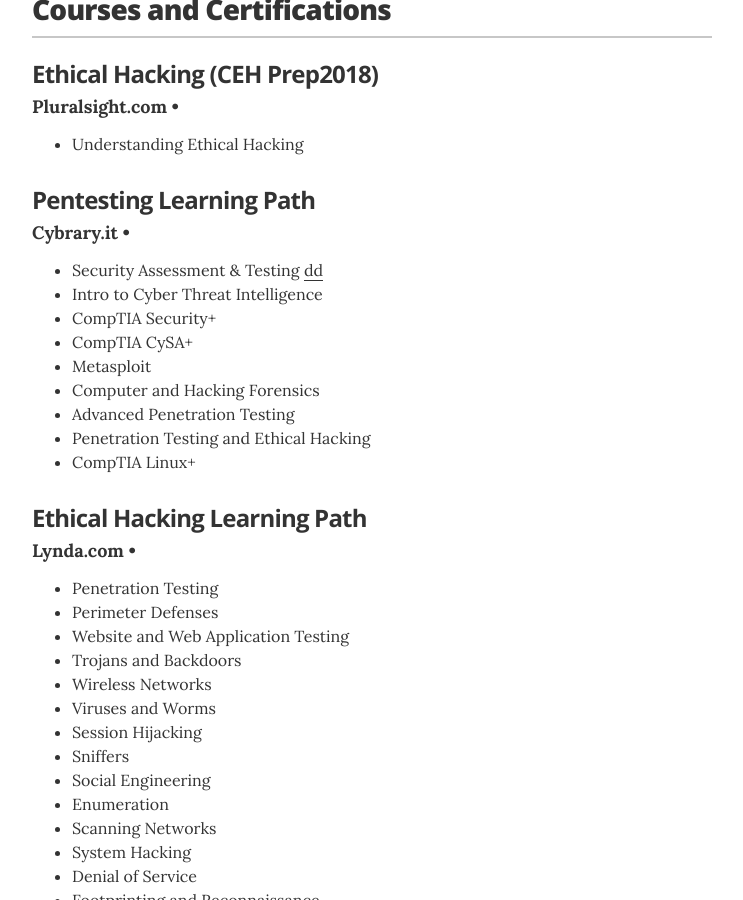
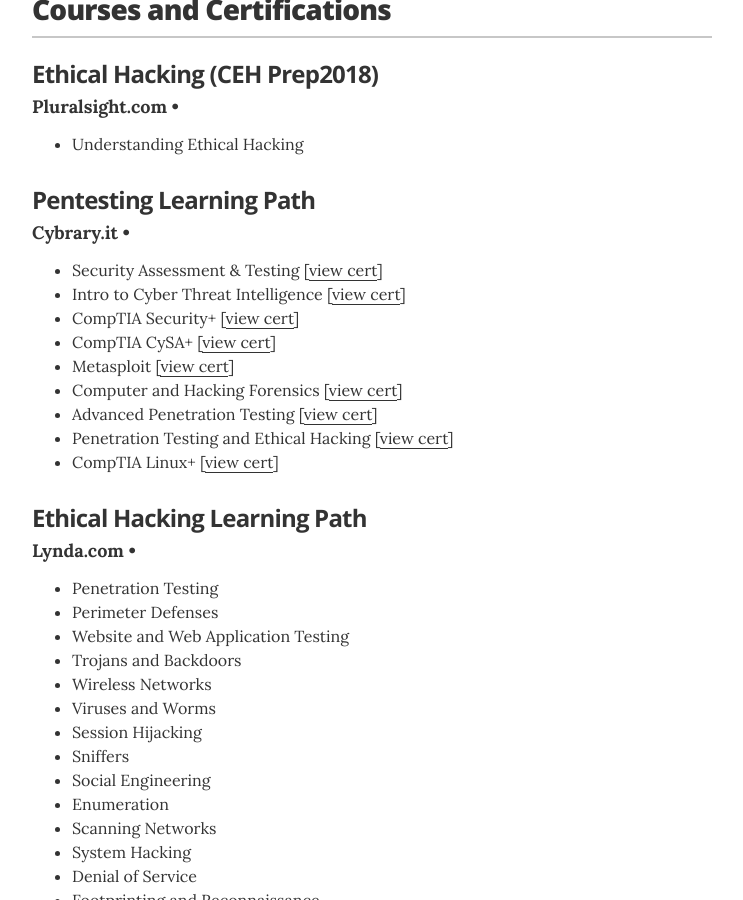
Before and after one commit to omik-sec/omik-sec.github.io, a Jekyll site: the page built from index.html, in a window 1280 px wide and 900 px high, scrolled down 558 px. Shown: the whole window, without its empty margins (268-1011 px from the left). Built offline with Jekyll 4.4.1, drawn with Linux system fonts in a browser that asks for light colours.

Commit message:
Update education.yml

```diff
--- a/_data/education.yml
+++ b/_data/education.yml
@@ -8,15 +8,15 @@
   uni: Pentesting Learning Path
   #year: 2004 &mdash; 2008
   awards:
-    - award: Security Assessment & Testing <a href="">dd</a>
-    - award: Intro to Cyber Threat Intelligence
-    - award: CompTIA Security+
-    - award: CompTIA CySA+
-    - award: Metasploit
-    - award: Computer and Hacking Forensics
-    - award: Advanced Penetration Testing
-    - award: Penetration Testing and Ethical Hacking
-    - award: CompTIA Linux+
+    - award: Security Assessment & Testing [<a href="https://drive.google.com/open?id=1bGC0B8MdeQQkbL_Q53gXZHa8tys3t9Yh" target="_blank">view cert</a>]
+    - award: Intro to Cyber Threat Intelligence [<a href="https://drive.google.com/open?id=1jRcjhGIXhtRk893rAEtdPDYpQcGTcQDD" target="_blank">view cert</a>]
+    - award: CompTIA Security+ [<a href="https://drive.google.com/open?id=1tYHSXspYCab93pw8hg8oZv_hErU3rS9f" target="_blank">view cert</a>]
+    - award: CompTIA CySA+ [<a href="https://drive.google.com/open?id=1iMaKNUctuC6x6-klP0HfkRI4rIOEz2w5" target="_blank">view cert</a>]
+    - award: Metasploit [<a href="https://drive.google.com/open?id=1YAwr6isx_hu2s_fqxAdlKjJWC9xbv2Lv" target="_blank">view cert</a>]
+    - award: Computer and Hacking Forensics [<a href="https://drive.google.com/open?id=1JTA_dPZVtSoOXre15IKD_Y3WRIcFEjmD" target="_blank">view cert</a>]
+    - award: Advanced Penetration Testing [<a href="https://drive.google.com/open?id=1XT7_U2PzLnK40qVeEfiuy3NA6M2ra6bn" target="_blank">view cert</a>]
+    - award: Penetration Testing and Ethical Hacking [<a href="https://drive.google.com/open?id=1FE8Xe7YmRZpOLOQL_Lscu7KOrMA-sqqZ" target="_blank">view cert</a>]
+    - award: CompTIA Linux+ [<a href="https://drive.google.com/open?id=1ha5V-8bq8UxsQC-m4mOkec5cMk6fQzwm" target="_blank">view cert</a>]
 
 
 # Degree
```
